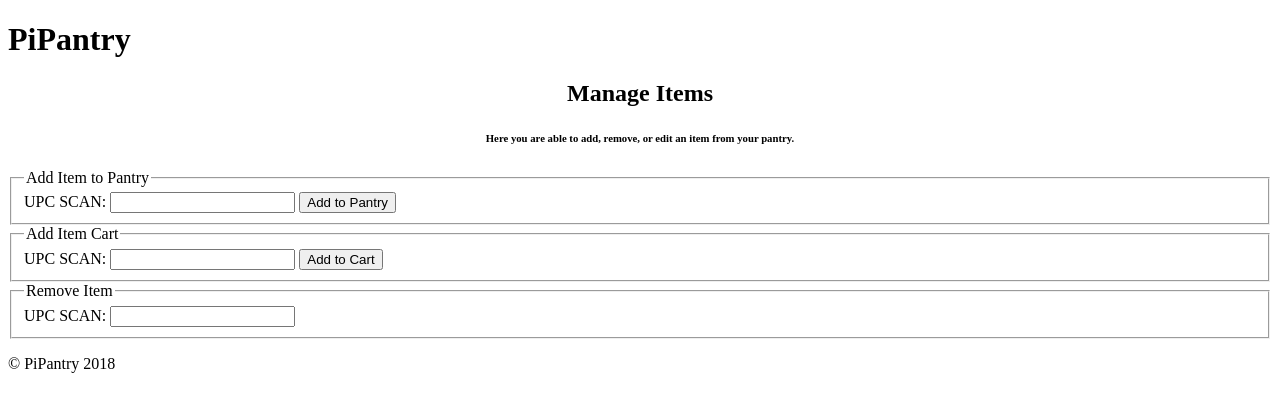
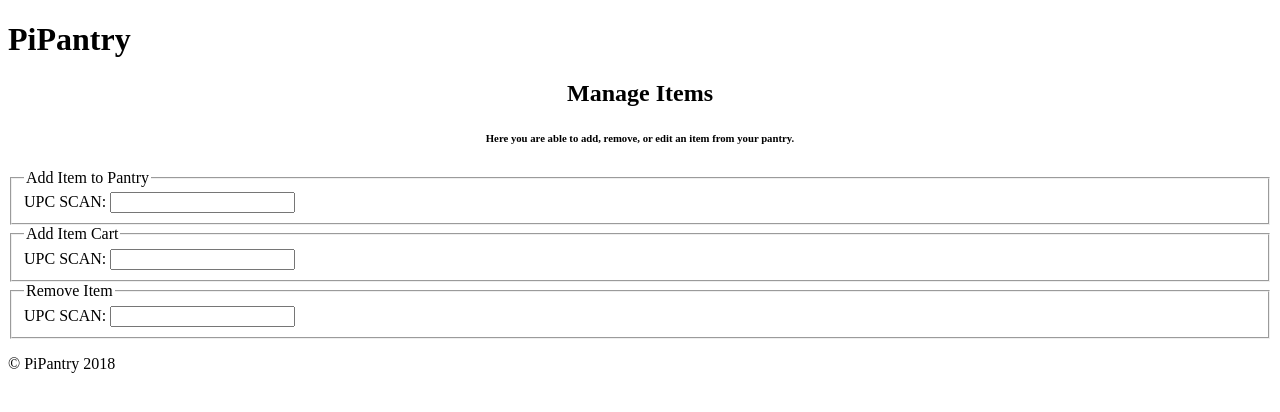
Before and after one commit to Pi-Pantry/pi_pantry, a Python web app: template pi_pantry/templates/manage_item.jinja2 in a window 1280 px wide. Shown: the part 26-438 px from the top of the page. Run offline with Jinja, Linux system fonts and the light colour scheme; the template is opened without the code that fills it, so the values that code supplies are empty.

Commit message:
detail is broken

```diff
--- a/pi_pantry/templates/manage_item.jinja2
+++ b/pi_pantry/templates/manage_item.jinja2
@@ -12,7 +12,6 @@
     <fieldset>
       <legend>Add Item to Pantry</legend>
       UPC SCAN: <input type="text" name="upc">
-      <button name="pantry" type="submit">Add to Pantry</button>
     </fieldset>
   </form>
 
@@ -22,7 +21,6 @@
     <fieldset>
       <legend>Add Item Cart</legend>
       UPC SCAN: <input type="text" name="upc">
-      <button name="cart" type="submit">Add to Cart</button>
     </fieldset>
   </form>
 
--- a/pi_pantry/views/pantry.py
+++ b/pi_pantry/views/pantry.py
@@ -38,7 +38,7 @@ def pantry_view(request):
         if assoc.in_cart:
             cart.append(assoc.item)
 
-    return {'data': pantry}
+    return {'pantry': pantry}
 
 
 @view_config(
```
